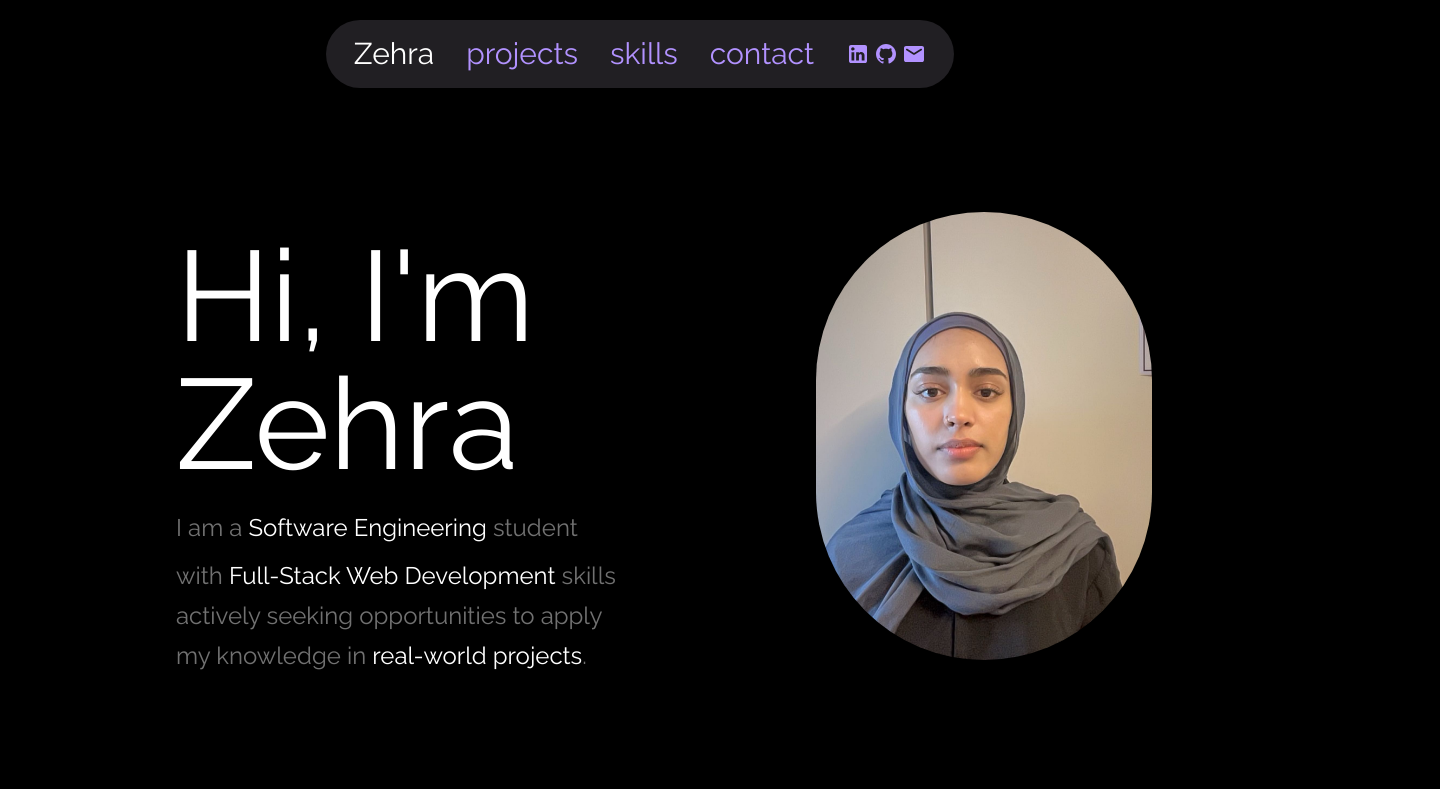
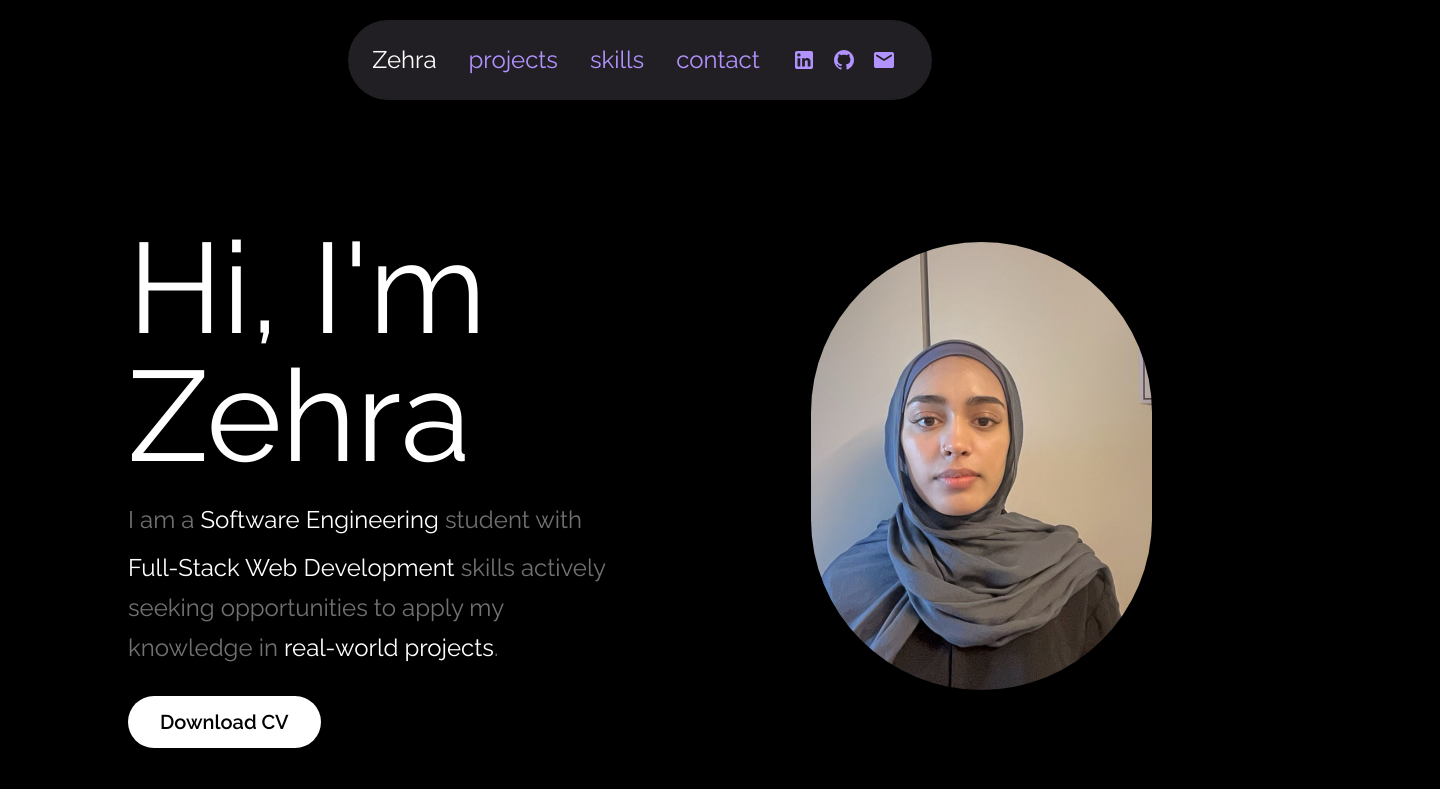
Before and after one commit to zehraz1/portfolio, a React (Vite) app: page / in a window 1280 px wide. Shown: the top 789 px of the page, 1440 px wide, since content can reach past the window. Built offline with nearby package versions, Linux system fonts and the light colour scheme.

Commit message:
done navbar, homemain, do projects now

```diff
--- a/src/components/HomeMain.jsx
+++ b/src/components/HomeMain.jsx
@@ -3,20 +3,29 @@ import profilePic from '../assets/zehra.jpeg';
 const HomeMain = () => {
   return (
     <>
-      <div className="flex flex-col justify-center items-center pt-5 max-h-screen md:pt-28 md:flex-row-reverse md:justify-between md:items-center w-[90%] md:w-[85%] lg:w-[80%] mx-auto ">
+      <div id='home' className="flex flex-col justify-center items-center pt-5 max-h-screen md:pt-28 md:flex-row-reverse md:justify-between md:items-center w-[90%] md:w-[85%] lg:w-[80%] mx-auto ">
         {/* Image on top by default, side-by-side on medium screens (on the right) */}
         <div className="flex justify-center pb-12 md:pb-10 md:p-0 md:w-1/2 lg:w-1/2 ">
           <img src={profilePic} className="rounded-full h-[10rem] w-[10rem] object-cover md:h-[20rem] md:w-[20rem] lg:h-[28rem] lg:w-[28rem]" alt="Profile" />
         </div>
 
         {/* Text content */}
-        <div className="text-center md:text-left md:w-1/2 lg:w-full lg:pl-12">
+        <div className="text-center md:text-left md:w-1/2 lg:w-full ">
           <h1 className="text-white text-4xl mb-4 md:text-6xl lg:text-9xl ">Hi, I'm Zehra</h1>
           <p className="text-customGray md:text-xl lg:text-2xl lg:w-[70%]">
             I am a <span className="text-white md:leading-loose">Software Engineering</span> student with
             <span className="text-white md:leading-loose"> Full-Stack Web Development</span> skills actively seeking opportunities
             to apply my knowledge in <span className="text-white md:leading-loose">real-world projects</span>.
           </p>
+
+          {/* Button to Download CV */}
+          <div className="mt-6">
+            <a href="/path-to-your-cv.pdf" download>
+              <button className="bg-white text-black font-semibold xl:text-xl rounded-full px-8 py-3">
+                Download CV
+              </button>
+            </a>
+          </div>
         </div>
       </div>
     </>
--- a/src/components/Navbar.jsx
+++ b/src/components/Navbar.jsx
@@ -1,45 +1,53 @@
 import linkedinIcon from '../assets/mdi_linkedin.svg';
 import githubIcon from '../assets/mdi_github.svg';
 import emailIcon from '../assets/material-symbols_mail-rounded.svg';
-
 import { Link } from 'react-scroll';
 
-
-const Navbar = ()=>{
-    return(
-        <div className='flex justify-center h-full m-3 md:mt-5'>
-        <div className="md:w-3/4 lg:w-1/2 w-[99.5%]  bg-customGrey rounded-full p-2 md:p-4 md:text-2xl lg:text-3xl ">
-            <div >
-                <ul className="text-customPurple text-center flex justify-center space-x-2 md:space-x-5 lg:space-x-8">
+const Navbar = () => {
+  return (
+    <div className="flex justify-center h-full m-3 md:mt-5 sticky top-0 z-50">
+      <div className="w-[99.5%] bg-customGrey rounded-full sm:w-fit md:p-3">
+        <div className="overflow-x-auto md:overflow-visible whitespace-nowrap hide-scrollbar">
+          <ul className="text-customPurple text-center flex space-x-12 md:space-x-7 lg:space-x-8 text-lg p-4 sm:text-2xl sm:p-3 md:justify-center lg:text-2xl">
             <li>
-                      <Link to="home" smooth={true} duration={500} className="text-white cursor-pointer">Zehra </Link>
+              <Link to="home" smooth={true} duration={500} className="text-white cursor-pointer">
+                Zehra
+              </Link>
             </li>
 
             <li>
-                        <Link to="projects" smooth={true} duration={500} className="text-customPurple hover:text-white cursor-pointer">projects </Link>
+              <Link to="projects" smooth={true} duration={500} className="text-customPurple hover:text-white cursor-pointer">
+                projects
+              </Link>
             </li>
 
             <li>
-                        <Link to="skills" smooth={true} duration={500} className="text-customPurple hover:text-white cursor-pointer">skills </Link>
+              <Link to="skills" smooth={true} duration={500} className="text-customPurple hover:text-white cursor-pointer">
+                skills
+              </Link>
             </li>
 
             <li>
-                        <Link to="contact" smooth={true} duration={500} className="text-customPurple hover:text-white cursor-pointer">contact </Link>
+              <Link to="contact" smooth={true} duration={500} className="text-customPurple hover:text-white cursor-pointer">
+                contact
+              </Link>
             </li>
 
-                    <li className='flex items-center space-x-1'>
-                        <a href="https://www.linkedin.com/in/zehra-zaidi-bb004b1b2/" className=""> <img src={linkedinIcon} className="" />
+            {/* Icons Section */}
+            <li className="flex items-center space-x-4 pr-3 flex-shrink-0">
+              <a href="https://www.linkedin.com/in/zehra-zaidi-bb004b1b2/" className="">
+                <img src={linkedinIcon} className="h-6 w-6 md:h-6 md:w-6" alt="LinkedIn" />
               </a>
 
-                        <a href="https://github.com/zehraz1/Portfolio-Projects/"> <img src={githubIcon} className="" />
+              <a href="https://github.com/zehraz1/Portfolio-Projects/">
+                <img src={githubIcon} className="h-6 w-6 md:h-6 md:w-6" alt="GitHub" />
               </a>
 
-                        <a href="mailto:zehraahmedzaidi@gmail.com" className=""> <img src={emailIcon} className="" />
+              <a href="mailto:zehraahmedzaidi@gmail.com">
+                <img src={emailIcon} className="h-6 w-6 md:h-6 md:w-6" alt="Email" />
               </a>
-
             </li>
           </ul>
-
         </div>
       </div>
     </div>
--- a/src/components/Projects.jsx
+++ b/src/components/Projects.jsx
@@ -1,17 +1,17 @@
-
 import websitePic2 from '../assets/website2.png';
 
 const Projects = () => {
   return (
     <>
       <div id="projects" className="pt-20">
-        <h1 className="text-white text-4xl  md:text-5xl lg:text-8xl md:pl-20 xl:pl-60 pb-5 text-center md:text-left  ">Projects</h1>
+        {/* Adjust padding/margin to align with HomeMain header */}
+        <h1 className="text-white text-4xl md:text-5xl lg:text-8xl  md:ml-[5rem] xl:ml-[11rem] pb-5 text-center md:text-left">Projects</h1>
 
-        <div className="container mx-auto px-4 overflow-x-auto flex space-x-4 scroll-smooth overflow-scroll hide-scrollbar">
+        <div className="container mx-auto px-4 md:ml-[8rem] xl:ml-[10rem] overflow-x-auto flex space-x-4 scroll-smooth overflow-scroll hide-scrollbar">
           {/* Project 1 */}
           <div className="text-white border rounded-3xl hover:border-customPurple p-5 mb-10 inline-block w-[90%] sm:w-[80%] md:w-[60%] lg:w-[40%] xl:w-[35%] h-fit flex-shrink-0">
-            <h1 className="text-2xl pt-2 ">E-Commerce Website</h1>
-            <p className="pt-2 leading-7  ">
+            <h1 className="text-2xl pt-2">E-Commerce Website</h1>
+            <p className="pt-2 leading-7">
               Designed and developed a full-stack e-commerce website using Figma for the UI design, React and Tailwind CSS for the responsive frontend, and Node.js with SQL for the backend. The project also features smooth animations powered by Framer Motion, creating an engaging user experience.
             </p>
             <div className="mt-4">
@@ -27,7 +27,7 @@ const Projects = () => {
           {/* Project 2 */}
           <div className="text-white border rounded-3xl hover:border-customPurple p-5 mb-10 inline-block w-[90%] sm:w-[80%] md:w-[60%] lg:w-[40%] xl:w-[35%] h-fit flex-shrink-0">
             <h1 className="text-2xl pt-2">C++ Airline Registration System</h1>
-            <p className="pt-2  leading-7">
+            <p className="pt-2 leading-7">
               Developed an airline registration system using C++ that efficiently handles passenger bookings, flight management, and ticketing processes. The system operates via a command-line interface, focusing on core functionalities such as user data management, flight schedules, and reservation tracking.
             </p>
             <div className="mt-4">
@@ -55,7 +55,6 @@ const Projects = () => {
               </button>
             </div>
           </div>
-
         </div>
       </div>
     </>
--- a/src/index.css
+++ b/src/index.css
@@ -5,3 +5,13 @@
 body{
   @apply bg-black font-raleway;
 };
+
+/* Hide scrollbars */
+.hide-scrollbar::-webkit-scrollbar {
+  display: none; /* For Chrome, Safari, and Opera */
+}
+
+.hide-scrollbar {
+  -ms-overflow-style: none;  /* For Internet Explorer and Edge */
+  scrollbar-width: none;     /* For Firefox */
+}
```
Lines whose indentation alone changed are shown as unchanged.
